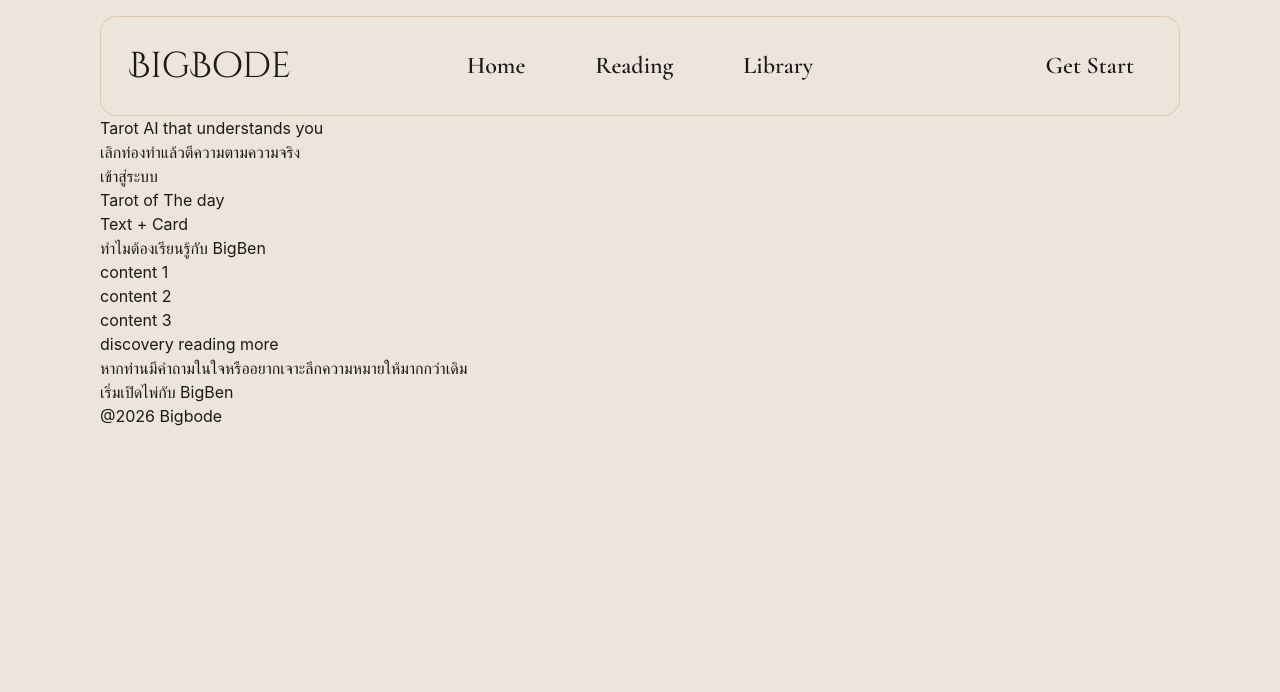
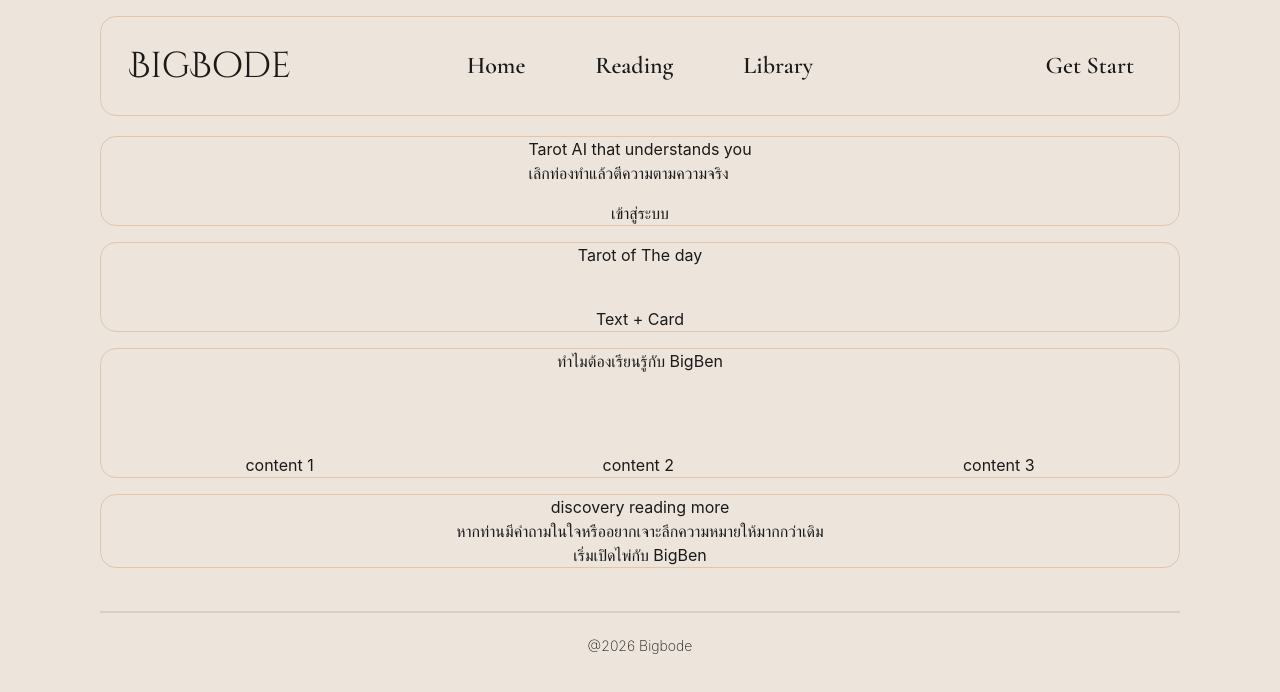
Before and after one commit to phansith222-png/BB_Frontend, a React (Vite) app: page / in a window 1280 px wide. Shown: the top 692 px of the page. Built offline with nearby package versions, Linux system fonts and the light colour scheme.

Commit message:
Feat(landing page): add structure

```diff
--- /dev/null
+++ b/src/components/Footer.jsx
@@ -0,0 +1,14 @@
+import React from 'react'
+
+function Footer() {
+    return (
+        <>
+            <div >
+                <div className="divider"></div>
+                <p className='w-full flex justify-center font-extralight text-sm'>@2026 Bigbode</p>
+            </div>
+        </>
+    )
+}
+
+export default Footer
--- a/src/components/Headers.jsx
+++ b/src/components/Headers.jsx
@@ -7,7 +7,6 @@ function Headers() {
             <p className="font-cinzel text-4xl">BigBode</p>
         </div>
         <div className="flex justify-center gap-9 flex-1 font-cormorant font-bold ">
-
             <Link to='/' className="btn btn-ghost hover: text-2xl">Home</Link>
             <Link to='/reading' className="btn btn-ghost text-2xl">Reading</Link>
             <Link to='/profile' className="btn btn-ghost text-2xl">Library</Link>
--- a/src/layouts/UserLayout.jsx
+++ b/src/layouts/UserLayout.jsx
@@ -1,11 +1,13 @@
+import Footer from '../components/Footer'
 import Headers from '../components/Headers'
 import { Outlet } from 'react-router'
 function UserLayout() {
   return (
     <div className='bg-neutral pt-4'>
-      <div className='min-h-screen mx-25 gap-10'>
+      <div className='min-h-screen mx-25 gap-5 flex flex-col'>
         <Headers />
         <Outlet />
+        <Footer/>
       </div>
     </div>
   )
--- a/src/pages/Home.jsx
+++ b/src/pages/Home.jsx
@@ -2,20 +2,23 @@ import React from 'react'
 
 function Home() {
   return (
-    <div className='min-w-full'>
+    <div className='min-w-full flex h-200vh flex-col gap-4'>
+      <div className='flex w-full justify-center h-full border rounded-2xl border-primary items-center flex-col gap-4'>
         <div>
           <p>Tarot AI that understands you</p>
           <p>เลิกท่องทำแล้วตีความตามความจริง</p>
+        </div>
         <button>เข้าสู่ระบบ</button>
       </div>
-      <div>
+      <div className='flex w-full items-center justify-center h-full border rounded-2xl border-primary flex-col gap-10'>
         <p>Tarot of The day</p>
         <p>Text + Card</p>
       </div>
+      <div className='flex w-full h-full justify-center items-center border rounded-2xl border-primary flex-col gap-20'>
         <div>
           <p>ทำไมต้องเรียนรู้กับ BigBen</p>
         </div>
-      <div>
+        <div className=' flex w-full justify-around'>
           <div>
             <p>content 1</p>
           </div>
@@ -26,13 +29,11 @@ function Home() {
             <p>content 3</p>
           </div>
         </div>
-      <div>
+      </div>
+      <div className='flex w-full h-full justify-center items-center border rounded-2xl border-primary flex-col '>
         <p>discovery reading more</p>
         <p>หากท่านมีคำถามในใจหรืออยากเจาะลึกความหมายให้มากกว่าเดิม</p>
         <button>เริ่มเปิดไพ่กับ BigBen</button>
-      </div>
-      <div>
-        <p>@2026 Bigbode</p>
       </div>
     </div>
   )
```
Lines whose indentation alone changed are shown as unchanged.
